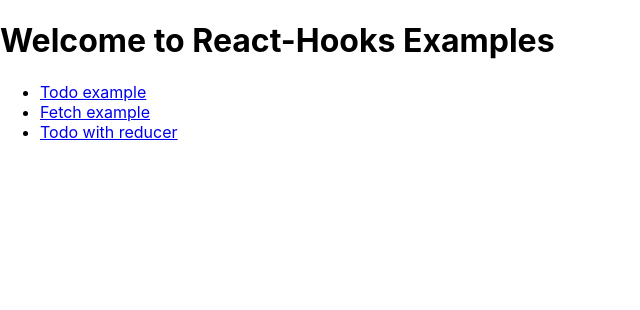
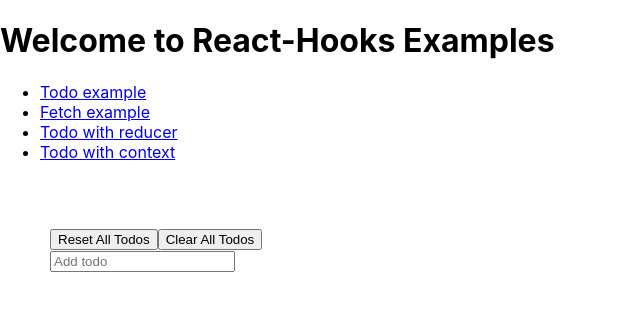
Before and after one commit to Jasenpan1987/react-hooks-demo, a React (Create React App) app: page /todocontext in a window 1280 px wide. Shown: the top 310 px of the page, without its empty margins (0-640 px from the left). Built offline with nearby package versions, Linux system fonts and the light colour scheme.

Commit message:
use context

```diff
--- a/package.json
+++ b/package.json
@@ -7,7 +7,8 @@
     "react": "^16.7.0-alpha.0",
     "react-dom": "^16.7.0-alpha.0",
     "react-router-dom": "^4.3.1",
-    "react-scripts": "2.1.1"
+    "react-scripts": "2.1.1",
+    "use-immer": "0.0.5"
   },
   "scripts": {
     "start": "react-scripts start",
--- a/src/components/App.jsx
+++ b/src/components/App.jsx
@@ -3,6 +3,7 @@ import { BrowserRouter as Router, Route, Switch, Link } from "react-router-dom";
 import Todo from "./Todo/Todo";
 import Fetch from "./Fetch/Fetch";
 import TodoReducer from "./TodoReducer/Todo";
+import TodoContext from "./TodoContext/Todo";
 
 import "./App.css";
 
@@ -20,6 +21,9 @@ const Header = () => {
           </li>
           <li>
             <Link to="/todoreducer">Todo with reducer</Link>
+          </li>
+          <li>
+            <Link to="/todocontext">Todo with context</Link>
           </li>
         </ul>
       </nav>
@@ -44,6 +48,7 @@ export default () => {
             <Route path="/todos" exact component={Todo} />
             <Route path="/fetch" exact component={Fetch} />
             <Route path="/todoreducer" exact component={TodoReducer} />
+            <Route path="/todocontext" exact component={TodoContext} />
           </Switch>
         </main>
       </div>
--- /dev/null
+++ b/src/components/TodoContext/Todo.jsx
@@ -0,0 +1,64 @@
+import React from "react";
+import { useImmerReducer } from "use-immer";
+import { TodoContext } from "./todoContext";
+import TodoPanel from "./TodoPanel";
+
+const todoReducer = (todos, action) => {
+  switch (action.type) {
+    case "ADD_TODO": {
+      todos.push({ text: action.text, complete: false });
+      return;
+    }
+
+    case "TOGGLE_COMPLETE": {
+      const { index } = action;
+      todos[index].complete = !todos[index].complete;
+      return;
+    }
+
+    case "RESET_ALL_TODOS": {
+      todos.forEach(todo => (todo.complete = false));
+      return;
+    }
+
+    case "CLEAR_ALL_TODOS": {
+      return [];
+    }
+
+    default: {
+      return todos;
+    }
+  }
+};
+
+export default () => {
+  const [todos, dispatch] = useImmerReducer(todoReducer, []);
+
+  const addTodo = text => {
+    return dispatch({ type: "ADD_TODO", text });
+  };
+  const toggleComplete = index => {
+    return dispatch({
+      type: "TOGGLE_COMPLETE",
+      index
+    });
+  };
+
+  const resetAllTodos = () => {
+    return dispatch({ type: "RESET_ALL_TODOS" });
+  };
+
+  const clearAllTodos = () => {
+    return dispatch({ type: "CLEAR_ALL_TODOS" });
+  };
+
+  return (
+    <div className="App">
+      <TodoContext.Provider
+        value={{ todos, addTodo, clearAllTodos, resetAllTodos, toggleComplete }}
+      >
+        <TodoPanel />
+      </TodoContext.Provider>
+    </div>
+  );
+};
--- /dev/null
+++ b/src/components/TodoContext/TodoPanel/ActionButtons.jsx
@@ -0,0 +1,12 @@
+import React, { useContext } from "react";
+import { TodoContext } from "../todoContext";
+
+export default () => {
+  const { resetAllTodos, clearAllTodos } = useContext(TodoContext);
+  return (
+    <div>
+      <button onClick={resetAllTodos}>Reset All Todos</button>
+      <button onClick={clearAllTodos}>Clear All Todos</button>
+    </div>
+  );
+};
--- /dev/null
+++ b/src/components/TodoContext/TodoPanel/Form.jsx
@@ -0,0 +1,29 @@
+import React, { useState, useContext } from "react";
+import { TodoContext } from "../todoContext";
+
+const useInputValue = initialValue => {
+  const [value, setValue] = useState(initialValue);
+
+  return {
+    value,
+    onChange: e => setValue(e.target.value),
+    reset: () => setValue("")
+  };
+};
+
+export default () => {
+  const { addTodo } = useContext(TodoContext);
+
+  const { reset, ...text } = useInputValue("");
+  return (
+    <form
+      onSubmit={e => {
+        e.preventDefault();
+        addTodo(text.value);
+        reset();
+      }}
+    >
+      <input placeholder="Add todo" type="text" {...text} />
+    </form>
+  );
+};
--- /dev/null
+++ b/src/components/TodoContext/TodoPanel/TodoList.jsx
@@ -0,0 +1,24 @@
+import React, { useContext } from "react";
+import { TodoContext } from "../todoContext";
+
+export default () => {
+  const { todos, toggleComplete } = useContext(TodoContext);
+  return (
+    <div>
+      <ul>
+        {todos.map(({ text, complete }, idx) => (
+          <li
+            key={idx}
+            onClick={() => toggleComplete(idx)}
+            style={{
+              textDecoration: complete ? "line-through" : "none",
+              cursor: "pointer"
+            }}
+          >
+            {text}
+          </li>
+        ))}
+      </ul>
+    </div>
+  );
+};
--- /dev/null
+++ b/src/components/TodoContext/TodoPanel/index.jsx
@@ -0,0 +1,12 @@
+import React from "react";
+import ActionButtons from "./ActionButtons";
+import Form from "./Form";
+import TodoList from "./TodoList";
+
+export default () => (
+  <React.Fragment>
+    <ActionButtons />
+    <Form />
+    <TodoList />
+  </React.Fragment>
+);
--- /dev/null
+++ b/src/components/TodoContext/todoContext.jsx
@@ -0,0 +1,3 @@
+import { createContext } from "react";
+
+export const TodoContext = createContext(undefined);
--- a/src/components/TodoReducer/Todo.jsx
+++ b/src/components/TodoReducer/Todo.jsx
@@ -1,27 +1,26 @@
-import React, { useReducer } from "react";
-import { produce } from "immer";
+import React from "react";
+// import React, { useReducer } from "react";
+// import { produce } from "immer";
+import { useImmerReducer } from "use-immer";
 import Form from "./Form";
 
+// with use-immer (useImmerReducer)
 const todoReducer = (todos, action) => {
   switch (action.type) {
     case "ADD_TODO": {
-      return produce(todos, draftState => {
-        draftState.push({ text: action.text, complete: false });
-      });
+      todos.push({ text: action.text, complete: false });
+      return;
     }
 
     case "TOGGLE_COMPLETE": {
       const { index } = action;
-
-      return produce(todos, draftState => {
-        draftState[index].complete = !draftState[index].complete;
-      });
+      todos[index].complete = !todos[index].complete;
+      return;
     }
 
     case "RESET_ALL_TODOS": {
-      return produce(todos, draftState => {
-        draftState.forEach(todo => (todo.complete = false));
-      });
+      todos.forEach(todo => (todo.complete = false));
+      return;
     }
 
     case "CLEAR_ALL_TODOS": {
@@ -34,8 +33,41 @@ const todoReducer = (todos, action) => {
   }
 };
 
+// // with immer
+// const todoReducer = (todos, action) => {
+//   switch (action.type) {
+//     case "ADD_TODO": {
+//       return produce(todos, draftState => {
+//         draftState.push({ text: action.text, complete: false });
+//       });
+//     }
+
+//     case "TOGGLE_COMPLETE": {
+//       const { index } = action;
+
+//       return produce(todos, draftState => {
+//         draftState[index].complete = !draftState[index].complete;
+//       });
+//     }
+
+//     case "RESET_ALL_TODOS": {
+//       return produce(todos, draftState => {
+//         draftState.forEach(todo => (todo.complete = false));
+//       });
+//     }
+
+//     case "CLEAR_ALL_TODOS": {
+//       return [];
+//     }
+
+//     default: {
+//       return todos;
+//     }
+//   }
+// };
+
 export default () => {
-  const [todos, dispatch] = useReducer(todoReducer, []);
+  const [todos, dispatch] = useImmerReducer(todoReducer, []);
 
   const toggleComplete = index => {
     dispatch({
```
Also changed, not shown: 1 other file (tests, documents, lock files or other folders).
